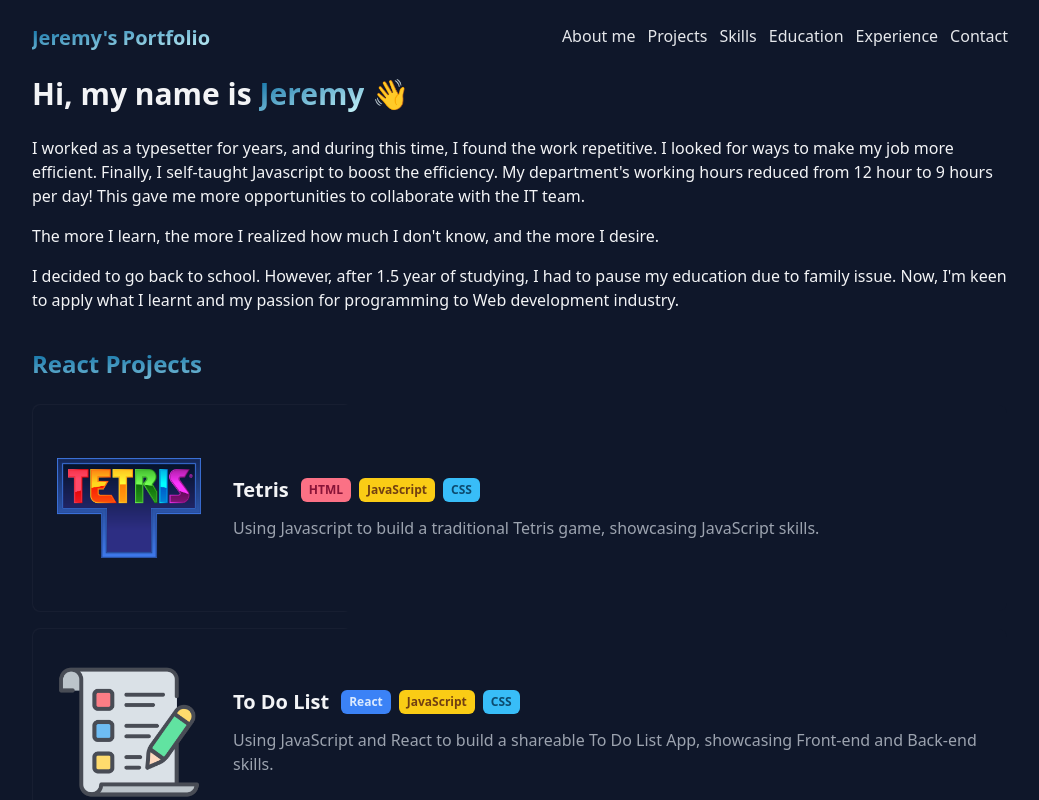
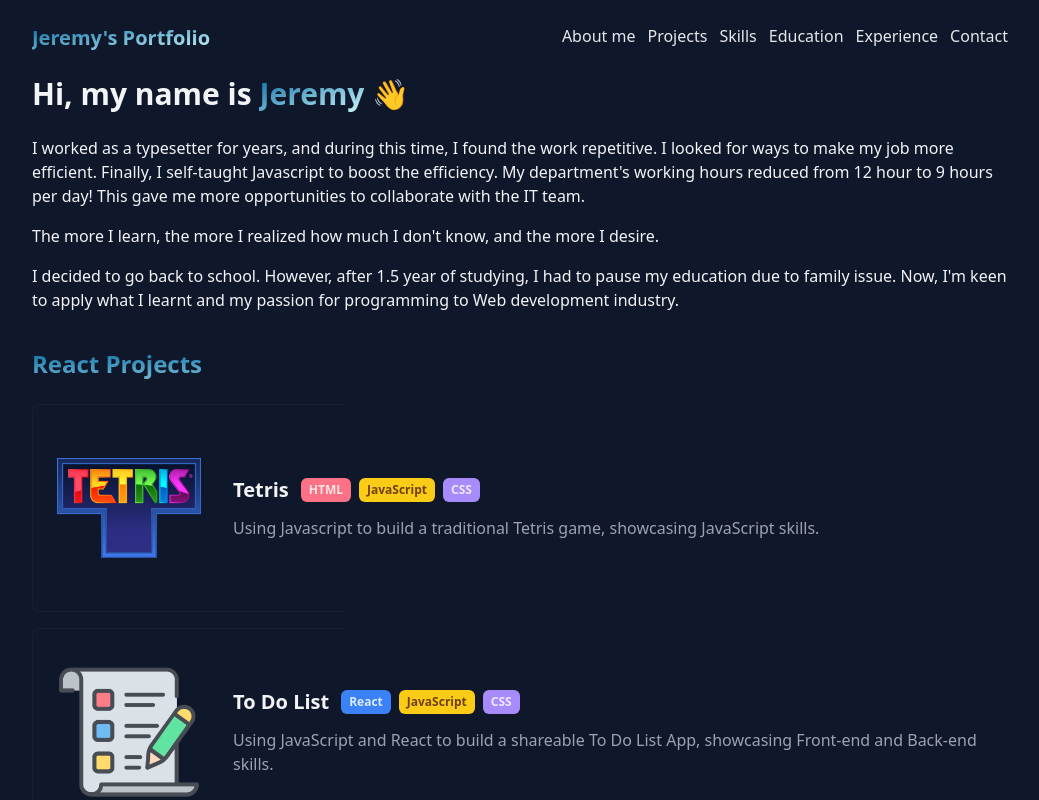
Before and after one commit to jeremyf2020/portfolio, a React (Create React App) app: page / in a window 1280 px wide. Shown: the top 800 px of the page, without its empty margins (120-1159 px from the left). Built offline with nearby package versions, Linux system fonts and the light colour scheme.

Commit message:
change: css color

```diff
--- a/src/layouts/Projects.tsx
+++ b/src/layouts/Projects.tsx
@@ -42,13 +42,13 @@ export default function Projects() {
                   <div className="text-xl font-semibold">Tetris</div>
                 </a>
                 <div className="ml-3 flex gap-2">
-                  <div className="rounded-md px-2 py-1 text-xs font-semibold bg-rose-400 text-rose-900">
+                  <div className="rounded-md px-2 py-1 text-xs font-semibold bg-rose-400 text-rose-100">
                     HTML
                   </div>
                   <div className="rounded-md px-2 py-1 text-xs font-semibold bg-yellow-400 text-yellow-900">
                     JavaScript
                   </div>
-                  <div className="rounded-md px-2 py-1 text-xs font-semibold bg-sky-400 text-sky-900">
+                  <div className="rounded-md px-2 py-1 text-xs font-semibold bg-violet-400 text-violet-100">
                     CSS
                   </div>
                 </div>
@@ -100,7 +100,7 @@ export default function Projects() {
                   <div className="rounded-md px-2 py-1 text-xs font-semibold bg-yellow-400 text-yellow-900">
                     JavaScript
                   </div>
-                  <div className="rounded-md px-2 py-1 text-xs font-semibold bg-sky-400 text-sky-900">
+                  <div className="rounded-md px-2 py-1 text-xs font-semibold bg-violet-400 text-violet-100">
                     CSS
                   </div>
                 </div>
```
